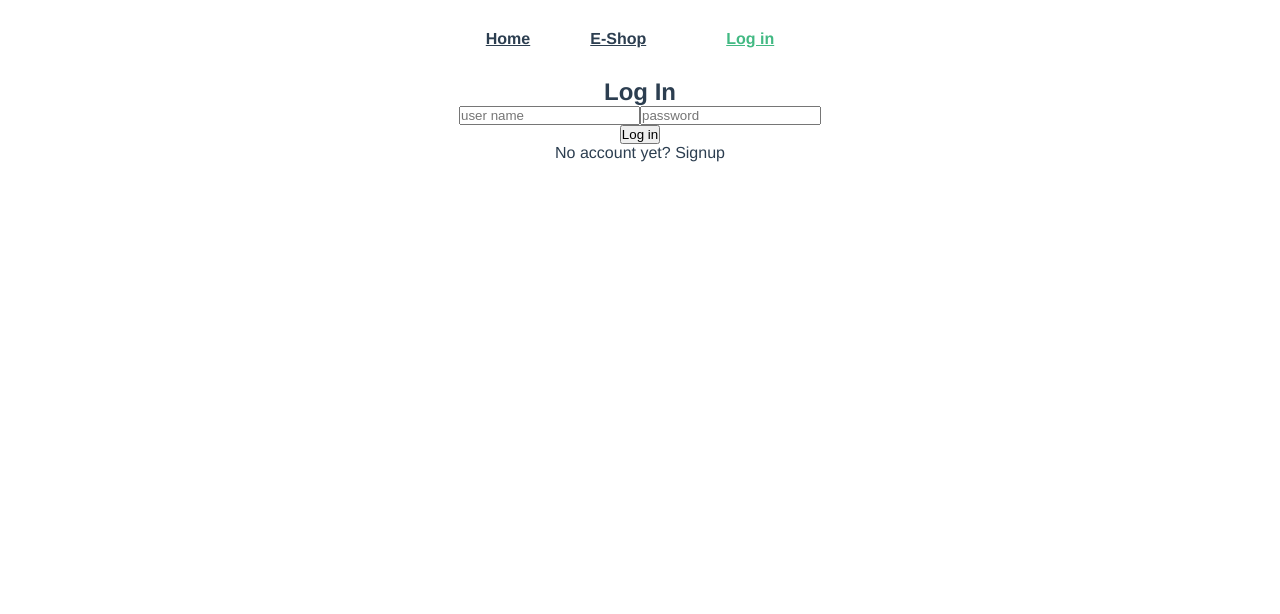
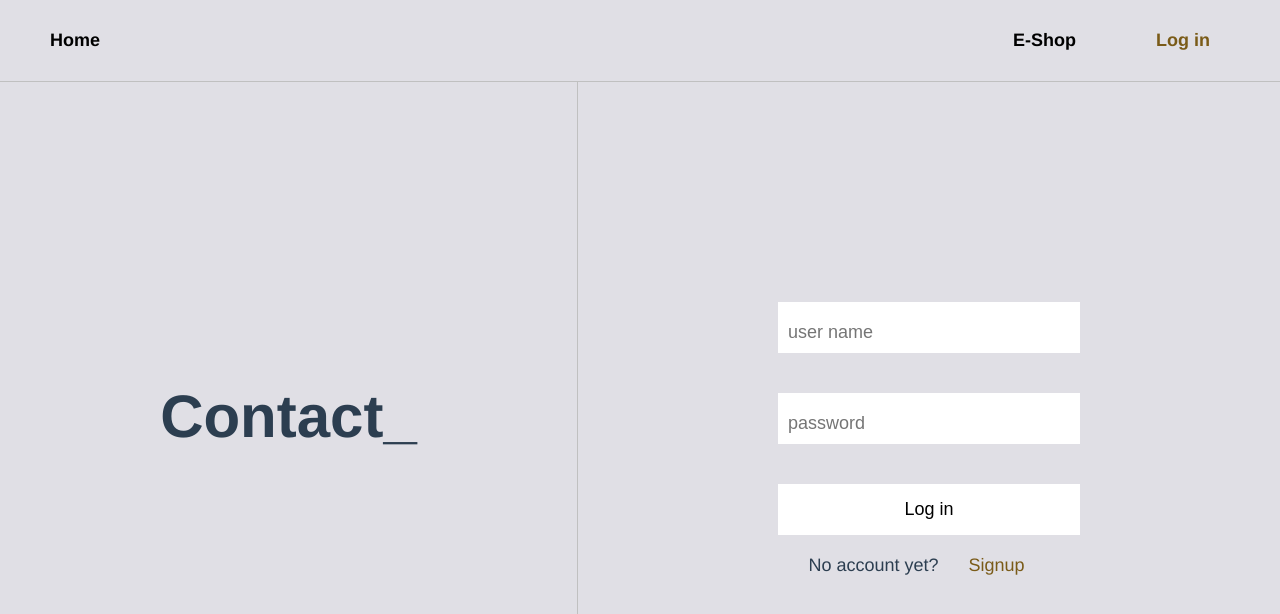
Before and after one commit to Aiwwa/e-commerce, a Vue app: page /login in a window 1280 px wide. Shown: the top 614 px of the page. Built offline with nearby package versions, Linux system fonts and the light colour scheme.

Commit message:
Style vol.1

```diff
--- a/src/App.vue
+++ b/src/App.vue
@@ -1,6 +1,7 @@
 <template>
   <div id="nav">
-    <router-link to="/">Home</router-link>
+    <div><router-link to="/">Home</router-link></div>
+    <div>
       <router-link to="/shop">E-Shop</router-link>
       <div v-if="this.$store.state.currentUser.logedIn">
         <router-link to="/userProducts">My Products</router-link>
@@ -20,6 +21,7 @@
         <router-link to="/user">
           Account
         </router-link>
+      </div>
     </div>
   </div>
   <router-view />
@@ -45,20 +47,29 @@ export default {
   -moz-osx-font-smoothing: grayscale;
   text-align: center;
   color: #2c3e50;
+  font-size: 18px;
 }
 
 #nav {
   display: flex;
   align-items: center;
-  justify-content: center;
+  justify-content: space-between;
+  background-color: rgb(224, 223, 229);
+  border-bottom: 1px solid rgb(192, 192, 192);
+
+  div:nth-child(2) {
+    display: flex;
+    align-items: center;
+  }
 
   a {
     font-weight: bold;
-    color: #2c3e50;
+    color: black;
     padding: 30px;
+    text-decoration: none;
 
     &.router-link-exact-active {
-      color: #42b983;
+      color: rgb(122, 91, 24);
     }
   }
 
--- a/src/components/LoginForm.vue
+++ b/src/components/LoginForm.vue
@@ -1,9 +1,9 @@
 <template>
-  <form @submit.prevent="handleLogin">
+  <form @submit.prevent="handleLogin" class="form">
     <input type="user name" placeholder="user name" v-model="userName" />
     <input type="password" placeholder="password" v-model="password" />
-    <div v-if="userExist">User doesn't exist</div>
-    <div v-if="logInFail">Username or password is wrong</div>
+    <div v-if="userExist" class="danger">User doesn't exist</div>
+    <div v-if="logInFail" class="danger">Username or password is wrong</div>
     <div class="error">{{ error }}</div>
     <button>Log in</button>
   </form>
@@ -82,4 +82,30 @@ export default {
 }
 </script>
 
-<style></style>
+<style>
+.form {
+  display: flex;
+  flex-direction: column;
+  /* padding: 50px 200px; */
+}
+
+input {
+  display: inline-block;
+  margin: 20px 0;
+  font-size: 18px;
+  outline: none;
+  border: none;
+  padding: 20px 60px 10px 10px;
+}
+
+button {
+  margin: 20px 0;
+  font-size: 18px;
+  padding: 15px;
+  outline: none;
+  border: none;
+  background-color: white;
+  display: flex;
+  justify-content: center;
+}
+</style>
--- a/src/components/SignupForm.vue
+++ b/src/components/SignupForm.vue
@@ -1,9 +1,9 @@
 <template>
-  <form @submit.prevent="handleSubmit">
+  <form @submit.prevent="handleSubmit" class="form">
     <input type="text" placeholder="name" v-model="displayName" />
-    <div v-if="userExists">Name Exists</div>
-    <div v-if="nameMin">Name must be 3</div>
-    <div v-if="nameMax">Name max 30</div>
+    <div v-if="userExists" class="danger">Name Exists</div>
+    <div v-if="nameMin" class="danger">Name must be at least 3 characters</div>
+    <div v-if="nameMax" class="danger">No more the 30 characters</div>
     <input required type="password" placeholder="password" v-model="password" />
     <input
       required
@@ -11,13 +11,13 @@
       placeholder="confirm password"
       v-model="passwordConfirm"
     />
-    <div v-if="!passwordMatch">Password doesnt match</div>
+    <div v-if="!passwordMatch" class="danger">Password doesnt match</div>
     <button>Sign up</button>
   </form>
 </template>
 
 <script>
-import { ref } from 'vue'
+import { onMounted, ref } from 'vue'
 import { useStore } from 'vuex'
 import { useRouter } from 'vue-router'
 export default {
@@ -106,6 +106,11 @@ export default {
         router.push('/user')
       }
     }
+
+    //Hooks
+    onMounted(() => {
+      passwordMatch.value = true
+    })
     return {
       newUser,
       userExists,
--- a/src/components/SingleUserProduct.vue
+++ b/src/components/SingleUserProduct.vue
@@ -1,6 +1,17 @@
 <template>
-  <div>{{ singleProduct }}</div>
-  <button @click="handleRemoveSingleProduct">remove</button>
+  <div class="single-prd-wrapp">
+    <div class="images">
+      <div v-for="(img, index) in singleProduct.img" :key="index">
+        <img :src="img" alt="" />
+      </div>
+    </div>
+    <div class="prod-info">
+      <h2>{{ singleProduct.title }}</h2>
+      <div class="description">{{ singleProduct.description }}</div>
+      <div class="price">Product price: {{ singleProduct.price }} €</div>
+      <button @click="handleRemoveSingleProduct">remove</button>
+    </div>
+  </div>
 </template>
 
 <script>
@@ -33,4 +44,49 @@ export default {
 }
 </script>
 
-<style></style>
+<style scoped>
+.single-prd-wrapp {
+  display: flex;
+}
+
+.single-prd-wrapp .images {
+  display: grid;
+  grid-template-columns: 1fr 1fr;
+  grid-auto-rows: 1fr 1fr;
+  gap: 10px;
+}
+
+.single-prd-wrapp .prod-info {
+  width: 100%;
+  margin-left: 40px;
+  text-align: start;
+  overflow: auto;
+}
+.single-prd-wrapp .prod-info h2 {
+  margin-bottom: 40px;
+}
+.single-prd-wrapp .prod-info .description {
+  height: 100px;
+  padding: 10px;
+  background-color: rgb(205, 203, 213);
+  word-wrap: break-word;
+  overflow: auto;
+  margin-bottom: 10px;
+}
+
+.single-prd-wrapp .prod-info .price {
+  margin-bottom: 60px;
+}
+
+button {
+  margin: 0;
+  padding: 5px 10px;
+  font-size: 14px;
+}
+
+img {
+  width: 150px;
+  height: 150px;
+  object-fit: cover;
+}
+</style>
--- a/src/views/Favorites.vue
+++ b/src/views/Favorites.vue
@@ -31,7 +31,6 @@ export default {
     //Hooks
     onMounted(() => {
       favorites.value = state.currentUser.favorites
-      console.log(favorites.value)
     })
 
     return { favorites, handelRemoveFromfavorites }
--- a/src/views/Home.vue
+++ b/src/views/Home.vue
@@ -1,7 +1,11 @@
 <template>
   <div class="home">
-    Home comp
+    <img
+      src="https://cdn.shopify.com/s/files/1/0050/7065/1466/files/TAW05549_2100x.jpg?v=1553002863"
+      alt=""
+    />
   </div>
+  <router-link to="/shop" class="shop-link"><span>Shop Now</span></router-link>
 </template>
 
 <script>
@@ -12,3 +16,31 @@ export default {
   components: {},
 }
 </script>
+
+<style scoped>
+.home {
+  width: 100vw;
+  height: 100vh;
+}
+
+img {
+  width: 100%;
+  height: 100%;
+  object-fit: cover;
+}
+
+.img:hover {
+  background-color: black;
+}
+
+.shop-link {
+  position: absolute;
+  top: 900px;
+  left: 50px;
+  color: black;
+  text-decoration: none;
+  padding: 20px 40px;
+  background-color: white;
+  font-weight: 600;
+}
+</style>
--- a/src/views/LoginOrSignup.vue
+++ b/src/views/LoginOrSignup.vue
@@ -1,17 +1,21 @@
 <template>
-  <div class="welcome container">
-    <div v-if="showLogin">
-      <h2>Log In</h2>
+  <div class="login-wrapper">
+    <div class="general">
+      <div>Contact</div>
+      <div>_</div>
+    </div>
+    <div class="border"></div>
+    <div v-if="showLogin" class="login-form">
       <LoginForm @login="enterProfile" />
-      <p>
+      <p class="login-question">
         No account yet?
         <span @click="showLogin = false">Signup</span>
       </p>
     </div>
-    <div v-else>
+    <div v-else class="login-form">
       <h2>Sign Up</h2>
       <SignupForm @signup="enterChat" />
-      <p>
+      <p class="login-question">
         Already have an account?
         <span @click="showLogin = true">Login</span>
       </p>
@@ -42,4 +46,48 @@ export default {
 }
 </script>
 
-<style></style>
+<style scoped>
+.login-wrapper {
+  display: flex;
+  justify-content: space-between;
+  width: 100vw;
+  height: 100vh;
+  background-color: rgb(224, 223, 229);
+}
+
+.border {
+  height: 100vh;
+  width: 1px;
+  border-left: 1px solid rgb(192, 192, 192);
+}
+
+.general {
+  width: 1000%;
+  height: 100%;
+  display: flex;
+  justify-content: center;
+}
+
+.general div {
+  font-size: 60px;
+  font-weight: 900;
+  margin-top: 300px;
+}
+
+.login-form {
+  margin: 200px;
+}
+
+.login-question span {
+  margin: 0 25px;
+  color: rgb(122, 91, 24);
+}
+
+button {
+  width: 100%;
+}
+
+.danger {
+  color: red;
+}
+</style>
--- a/src/views/Shop.vue
+++ b/src/views/Shop.vue
@@ -1,8 +1,10 @@
 <template>
-  <div>E-Shop</div>
+  <div class="product-container">
     <div v-for="(product, index) in productsUI" :key="index" class="wrapper">
       <div>{{ product.title }}</div>
       <div>{{ product.price }}</div>
+      <div>User: {{ product.createdBy }}</div>
+      <div class="more-info">
         <button
           v-if="
             state.currentUser.name !== product.createdBy &&
@@ -23,9 +25,13 @@
           Add to favorites
         </button>
         <div v-if="state.currentUser.logedIn">
-      <router-link :to="{ name: 'SingleProduct', params: { id: product.id } }">
+          <router-link
+            :to="{ name: 'SingleProduct', params: { id: product.id } }"
+          >
             More
           </router-link>
+        </div>
+      </div>
     </div>
   </div>
 </template>
@@ -77,7 +83,24 @@ export default {
 </script>
 
 <style>
+.product-container {
+  width: 100vw;
+  height: 100vh;
+  background-color: rgb(224, 223, 229);
+  padding-top: 50px;
+  display: grid;
+  grid-template-columns: 1fr 1fr 1fr 1fr;
+  grid-template-rows: 300px 300px 300px 300px;
+}
+
 .wrapper {
-  margin: 20px;
+}
+
+.wrapper:hover .more-info {
+  display: block;
+}
+
+.more-info {
+  display: none;
 }
 </style>
--- a/src/views/UserProducts.vue
+++ b/src/views/UserProducts.vue
@@ -1,21 +1,24 @@
 <template>
-  <div>
-    <div v-for="(product, index) in userProducts" :key="index">
+  <div class="main-products-wrapper">
+    <div class="products-added-wrapp">
+      <div
+        v-for="(product, index) in userProducts"
+        :key="index"
+        class="products-added"
+      >
         <SingleUserProduct :product="product" @updateSingleProduct="update" />
       </div>
     </div>
-  <br />
-  <br />
     <div class="products-file-upload">
-    <form @submit.prevent="handleAddProduct">
+      <form @submit.prevent="handleAddProduct" class="add-products">
         <label for="product name">Product name</label>
         <input type="text" v-model="title" />
-      <label for="product description">product description</label>
+        <label for="product description">Product description</label>
         <textarea v-model="description"></textarea>
         <label for="price">Price</label>
         <input type="number" v-model="price" />
         <div class="products-image-upload">
-        <label for="image">image url address</label>
+          <label for="image">Image url address</label>
           <input type="text" v-model="img1" />
           <input type="text" v-model="img2" />
           <input type="text" v-model="img3" />
@@ -23,6 +26,7 @@
         </div>
         <button>Add product</button>
       </form>
+    </div>
   </div>
 </template>
 
@@ -111,4 +115,66 @@ export default {
 }
 </script>
 
-<style></style>
+<style scoped>
+.main-products-wrapper {
+  display: flex;
+  justify-content: space-between;
+  background-color: rgb(224, 223, 229);
+  width: 100vw;
+  height: 100vh;
+  overflow: auto;
+}
+.products-added-wrapp {
+  margin-top: 45px;
+  min-width: 1000px;
+  width: 1400px;
+}
+.products-added {
+  border-top: 1px solid black;
+  padding: 10px;
+}
+
+.add-products {
+  display: flex;
+}
+
+.products-file-upload form {
+  display: flex;
+  flex-direction: column;
+  margin: 0 200px;
+}
+
+.products-file-upload form label {
+  display: inline-block;
+  margin: 20px 0;
+  font-size: 18px;
+  outline: none;
+  border: none;
+  padding: 20px 60px 10px 10px;
+}
+
+.products-file-upload form input {
+  border: none;
+  border-bottom: 1px solid black;
+  background-color: rgb(205, 203, 213);
+  font-size: 18px;
+  margin: 20px;
+}
+.products-file-upload form textarea {
+  border: none;
+  border-bottom: 1px solid black;
+  background-color: rgb(205, 203, 213);
+  font-size: 18px;
+  padding: 20px 60px 0px 10px;
+  margin: 0 20px;
+}
+
+.products-image-upload {
+  display: flex;
+  flex-direction: column;
+}
+
+button {
+  margin: 0 20px;
+}
+</style>
```
Lines whose indentation alone changed are shown as unchanged.
